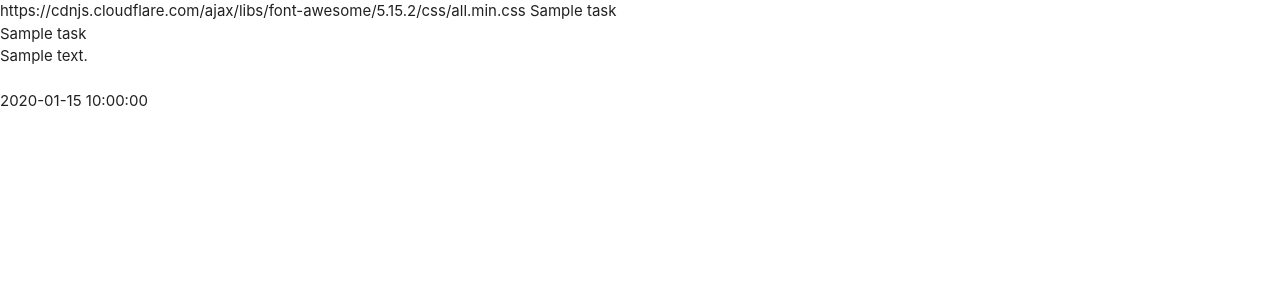
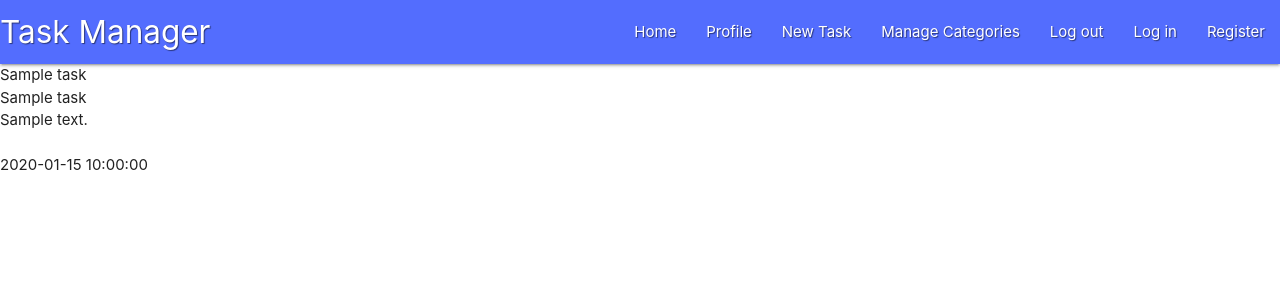
Before and after one commit to mmmangooo/flask-task-manager-CI, a Flask app: page / in a window 1280 px wide. Shown: the top 300 px of the page. Run offline with Flask 2, Linux system fonts and the light colour scheme; a database or web service that is not in the repository returns one stand-in record (values such as "Sample title"); some libraries are stand-ins or nearby versions.

Commit message:
Add materialize navbar and side nav

```diff
--- a/static/css/style.css
+++ b/static/css/style.css
@@ -0,0 +1,3 @@
+.text-shadow {
+    text-shadow: 1px 1px 1px rgba(0,0,0,0.5)
+}
--- a/static/js/script.js
+++ b/static/js/script.js
@@ -0,0 +1,3 @@
+  $(document).ready(function(){
+    $('.sidenav').sidenav();
+  });
--- a/templates/base.html
+++ b/templates/base.html
@@ -3,14 +3,74 @@
     <head>
         <meta charset="UTF-8">
         <meta name="viewport" content="width=device-width, initial-scale=1.0">
-        https://cdnjs.cloudflare.com/ajax/libs/font-awesome/5.15.2/css/all.min.css
         <link rel="stylesheet" href="https://cdnjs.cloudflare.com/ajax/libs/materialize/1.0.0/css/materialize.min.css" type="text/css">
         <link rel="stylesheet" href="https://cdnjs.cloudflare.com/ajax/libs/font-awesome/5.15.2/css/all.min.css" integrity="sha512-HK5fgLBL+xu6dm/Ii3z4xhlSUyZgTT9tuc/hSrtw6uzJOvgRr2a9jyxxT1ely+B+xFAmJKVSTbpM/CuL7qxO8w==" crossorigin="anonymous"/>
         <link rel="stylesheet" href="{{ url_for('static', filename='css/style.css') }}" type="text/css"> {% block styles %}{% endblock %}
         <title>Task Manager</title>
     </head>
     <body>
+        <header>
+<!--top navbar-->
+            <nav class="nav-extended text-shadow indigo accent-2">
+                <div class="nav-wrapper">
+                    <a href="#!" class="brand-logo">Task Manager</a>
+                    <a href="#" data-target="mobile-demo" class="sidenav-trigger">
+                        <i class="fas fa-bars"></i>
+                    </a>
+                    <ul class="right hide-on-med-and-down">
+                        <li>
+                            <a href="{{ url_for('get_tasks') }}">Home</a>
+                        </li>
+                         <li>
+                            <a href="#">Profile</a>
+                        </li>
+                         <li>
+                            <a href="#">New Task</a>
+                        </li>
+                         <li>
+                            <a href="#">Manage Categories</a>
+                        </li>
+                         <li>
+                            <a href="#">Log out</a>
+                        </li>
+                         <li>
+                            <a href="#">Log in</a>
+                        </li>
+                         <li>
+                            <a href="#">Register</a>
+                        </li>
 
+                    </ul>
+                </div>
+            </nav>
+
+            <!-- mobile sidenav-->
+            <ul class="sidenav" id="mobile-demo">
+                <li><h4 class="center-align indigo-text text-accent-2">Task Manager</h4></li>
+                <li>
+                            <a href="{{ url_for('get_tasks') }}">Home</a>
+                        </li>
+                         <li>
+                            <a href="#">Profile</a>
+                        </li>
+                         <li>
+                            <a href="#">New Task</a>
+                        </li>
+                         <li>
+                            <a href="#">Manage Categories</a>
+                        </li>
+                         <li>
+                            <a href="#">Log out</a>
+                        </li>
+                         <li>
+                            <a href="#">Log in</a>
+                        </li>
+                         <li>
+                            <a href="#">Register</a>
+                        </li>
+            </ul>
+
+        </header>
         {% block content %}{% endblock %}
         <script src="https://code.jquery.com/jquery-3.5.1.min.js" integrity="sha256-9/aliU8dGd2tb6OSsuzixeV4y/faTqgFtohetphbbj0=" crossorigin="anonymous"></script>
         <script src="https://cdnjs.cloudflare.com/ajax/libs/materialize/1.0.0/js/materialize.min.js"></script>
```
